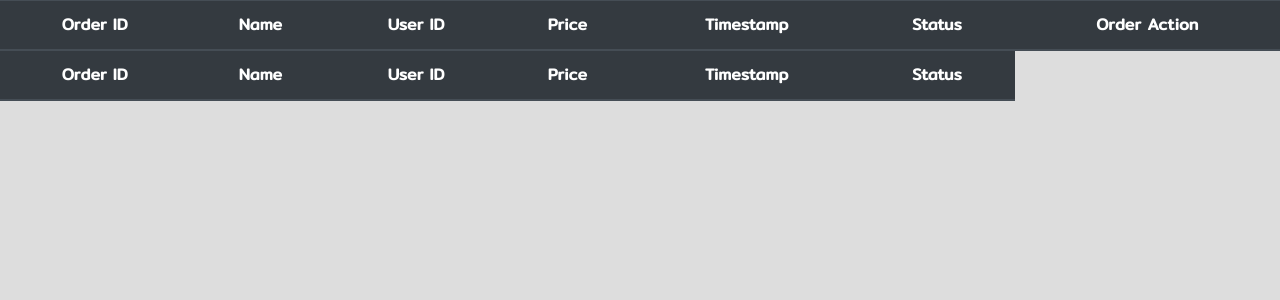
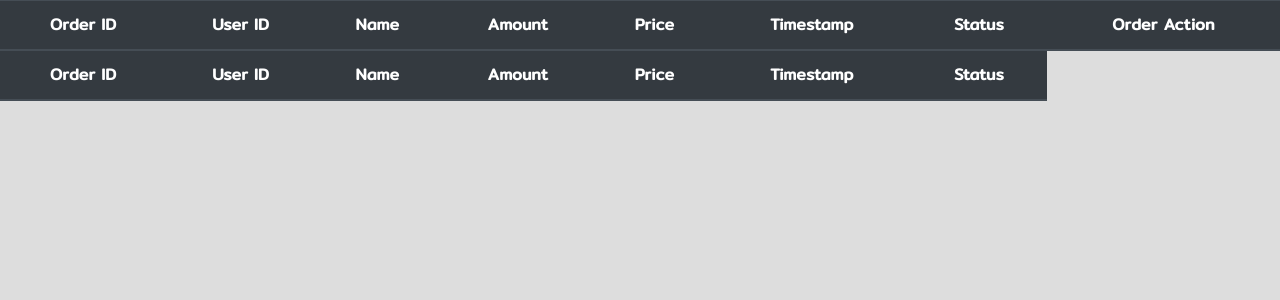
Before and after one commit to playerB/icanteen-web, a PHP site: page /restaurantorders.php in a window 1280 px wide. Shown: the part 56-356 px from the top of the page. Run offline with PHP 8.4, Linux system fonts and the light colour scheme; the visitor is signed in with stand-in values (Sample User, id 1); data that the repository does not hold is empty.

Commit message:
💄 Now show order amount

```diff
--- a/restaurantorders.php
+++ b/restaurantorders.php
@@ -44,7 +44,7 @@
 
     <div class='table-responsive'>
         <table class='table table-striped table-hover'>
-            <thead class='thead-dark' align='center' bgcolor='#CCCCCC'><tr><th scope='col'>Order ID</th><th scope='col'>Name</th><th scope='col'>User ID</th><th scope='col'>Price</th><th scope='col'>Timestamp</th><th scope='col'>Status</th><th colspan='2'>Order Action</th></tr></thead>
+            <thead class='thead-dark' align='center' bgcolor='#CCCCCC'><tr><th scope='col'>Order ID</th><th scope='col'>User ID</th><th scope='col'>Name</th><th scope='col'>Amount</th><th scope='col'>Price</th><th scope='col'>Timestamp</th><th scope='col'>Status</th><th colspan='2'>Order Action</th></tr></thead>
             <tbody>
             <?php
 
@@ -58,8 +58,9 @@
                 $total_price = $row["menu_price"] * $row["order_amount"];
                 echo "<tr style='background-color: $bgcolor;'>";
                 echo "<td align='center'>" .$row["order_id"] .  "</td> ";
+                echo "<td align='center'>" .$row["user_id"] .  "</td> ";
                 echo "<td align='center'>" .$row["menu_name"] .  "</td> ";
-                echo "<td align='center'>" .$row["user_id"] .  "</td> ";
+                echo "<td align='center'>" .$row["order_amount"] .  "</td> ";
                 echo "<td align='center'>" .$total_price.  "</td> ";
                 echo "<td align='center'>" .$row["order_timestamp"] .  "</td> ";
                 echo "<td align='center'>" .$row["order_status"] .  "</td> ";
@@ -73,7 +74,7 @@
                 echo "</tr>";
             } ?>
             </tbody>
-            <thead class='thead-dark' align='center' bgcolor='#CCCCCC'><tr><th scope='col'>Order ID</th><th scope='col'>Name</th><th scope='col'>User ID</th><th scope='col'>Price</th><th scope='col'>Timestamp</th><th scope='col'>Status</th></tr></thead>
+            <thead class='thead-dark' align='center' bgcolor='#CCCCCC'><tr><th scope='col'>Order ID</th><th scope='col'>User ID</th><th scope='col'>Name</th><th scope='col'>Amount</th><th scope='col'>Price</th><th scope='col'>Timestamp</th><th scope='col'>Status</th></tr></thead>
             <tbody>
             <?php
             while($row = mysqli_fetch_array($result2)) {
@@ -86,8 +87,9 @@
                 $total_price = $row["menu_price"] * $row["order_amount"];
                 echo "<tr style='background-color: $bgcolor;'>";
                 echo "<td align='center'>" .$row["order_id"] .  "</td> ";
+                echo "<td align='center'>" .$row["user_id"] .  "</td> ";
                 echo "<td align='center'>" .$row["menu_name"] .  "</td> ";
-                echo "<td align='center'>" .$row["user_id"] .  "</td> ";
+                echo "<td align='center'>" .$row["order_amount"] .  "</td> ";
                 echo "<td align='center'>" .$total_price.  "</td> ";
                 echo "<td align='center'>" .$row["order_timestamp"] .  "</td> ";
                 echo "<td align='center'>" .$row["order_status"] .  "</td> ";
```
